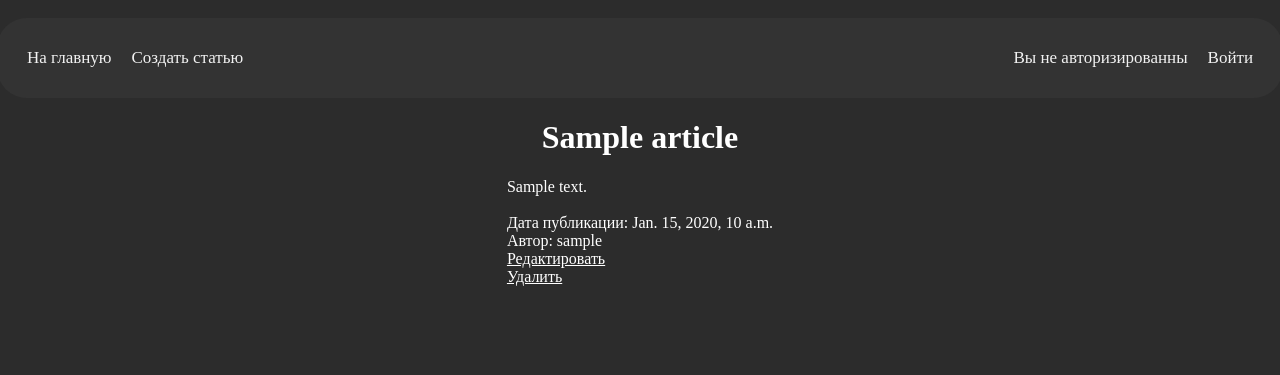
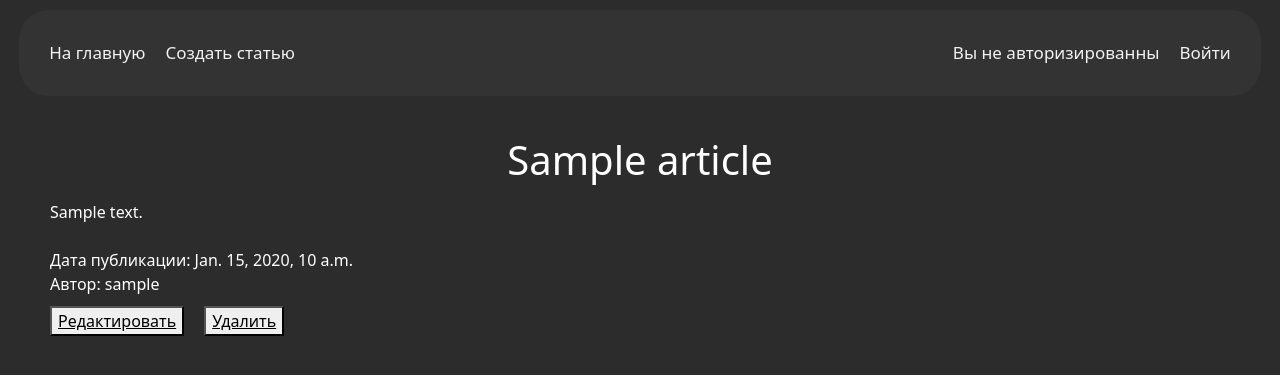
Before and after one commit to maximss635/django-articles, a Django app: page /articles/1 in a window 1280 px wide. Shown: the top 375 px of the page. Run offline with Django 4.2, Linux system fonts and the light colour scheme; tables that the repository leaves empty hold one stand-in row (values such as "Sample post").

Commit message:
фикс верстки

```diff
--- a/account/templates/registration/login.html
+++ b/account/templates/registration/login.html
@@ -9,7 +9,7 @@
     {% csrf_token %}
     <table>
       <tr>
-        <td><p>{{ form.username.label_tag }}</p></td>
+        <td><p>Email:</p></td>
         <td>{{ form.username }}</td>
       </tr>
       <tr>
@@ -20,13 +20,13 @@
 
     <div align="center">
       <input type="submit" value="Войти" style="margin-top: 10px"/>
-      <a href="{% url 'registration' %}">Зарегестрироваться</a>
+      <a href="{% url 'registration' %}">Зарегистрироваться</a>
     </div>
   </form>
 
   {% if form.errors %}
     <div class="error_msg">
-      <p>Ошибка авторизации</p>
+      <p style="text-align: center">Ошибка авторизации</p>
     </div>
   {% endif %}
 
--- a/account/templates/registration/registration.html
+++ b/account/templates/registration/registration.html
@@ -3,13 +3,13 @@
 {% block title %}Регистрация{% endblock %}
 
 {% block content %}
-  <h1>Регестрация</h1>
+  <h1>Регистрация</h1>
 
   <form method="post" action="{% url 'registration' %}" class="input">
     {% csrf_token %}
     <table>
       <tr>
-        <td><p>{{ form.username.label_tag }}</p></td>
+        <td><p>Email:</p></td>
         <td>{{ form.username }}</td>
       </tr>
       <tr>
@@ -19,7 +19,7 @@
     </table>
 
     <div align="center">
-      <input type="submit" value="Зарегестрироваться" style="margin-top: 10px;"/>
+      <input type="submit" value="Зарегистрироваться" style="margin-top: 10px;"/>
     </div>
   </form>
 
--- a/articles/static/articles/css/styles.css
+++ b/articles/static/articles/css/styles.css
@@ -1,19 +1,25 @@
 body {
     background: #2c2c2c;
     Flex-direction: column;
-    Align-items: center;
     Display: flex;
     padding-top: 10px;
+    align-items: center;
 }
 
 h1 {
     color: white;
     text-align: center;
+    margin-top: 40px;
+    margin-bottom: 20px;
 }
 
 p, a {
     color: white;
     margin: 0;
+}
+
+main {
+    /*position: relative;*/
 }
 
 .header {
@@ -54,21 +60,22 @@ p, a {
 
 .error_msg {
     max-width: 250px;
-    margin-top: 10px;
+    margin-top: 20px;
+    text-align: center;
 }
 
 .article_list {
-    float: left;
-    color: #fff;
+    align-items: center;
     text-align: center;
-    width: 75%;
+    display: grid;
+    grid-template-columns: 350px 350px 350px 350px;
+    grid-gap: 20px;
 }
 
 .article {
     background: burlywood;
     border-radius: 30px;
-    width: 500px;
-    height: 150px;
+    height: 200px;
 }
 
 .article_list h1 {
--- a/articles/templates/articles/detail.html
+++ b/articles/templates/articles/detail.html
@@ -6,14 +6,21 @@
 
 {% block content %}
     <h1>{{ article.title }}</h1>
-    <p>{{ article.full_text }}</p><br>
-    <p>Дата публикации: {{ article.date }}</p>
-    <p>Автор: {{ article.author }}</p>
 
-    <div>
-        <a href="{% url 'article_update' article.id %}">Редактировать</a><br>
-        <a href="{% url 'article_delete' article.id %}">Удалить</a>
+    <div style="position: absolute; top: 200px; left: 50px;">
+        <p>{{ article.full_text }}</p><br>
+        <p>Дата публикации: {{ article.date }}</p>
+        <p>Автор: {{ article.author }}</p>
+
+        <div style="display: flex; gap: 10px; margin-top: 10px;">
+            <button><a href="{% url 'article_update' article.id %}" style="color: black;">
+                Редактировать
+            </a></button><br>
+            <button><a href="{% url 'article_delete' article.id %}" style="color: black;">
+                Удалить
+            </a></button>
+        </div>
+
+        <p>{{ error }}</p>
     </div>
-
-    <p>{{ error }}</p>
 {% endblock %}
--- a/articles/templates/articles/index.html
+++ b/articles/templates/articles/index.html
@@ -13,7 +13,7 @@
                     <p>{{ elem.date }}</p>
                     <p>Автор: {{ elem.author }}</p>
 
-                        <a href="{% url 'article_detail' elem.id %}">Читать подробнее</a><br>
+                    <a href="{% url 'article_detail' elem.id %}">Читать</a><br>
                 </div>
             {% endfor %}
         </div>
--- a/articles/templates/layout.html
+++ b/articles/templates/layout.html
@@ -8,6 +8,7 @@
     <meta http-equiv="X-UA-Compatible" content="ie=edge">
     <title>{%block title%}{%endblock%}</title>
 
+    <link rel="stylesheet" href="https://cdn.jsdelivr.net/npm/bootstrap@5.1.3/dist/css/bootstrap.min.css">
     <link rel="stylesheet" href="{% static 'articles/css/styles.css' %}">
 </head>
 <body>
--- a/articles/views.py
+++ b/articles/views.py
@@ -1,4 +1,4 @@
-from django.http import HttpResponse, HttpResponseNotFound
+from django.http import HttpResponseNotFound
 from django.shortcuts import render, redirect
 from django.views.generic import UpdateView, TemplateView, CreateView
 from django.views.generic.edit import ProcessFormView
```
Also changed, not shown: articles/templates/articles/create.html (+12 -7 lines). Lines whose indentation alone changed are shown as unchanged.
